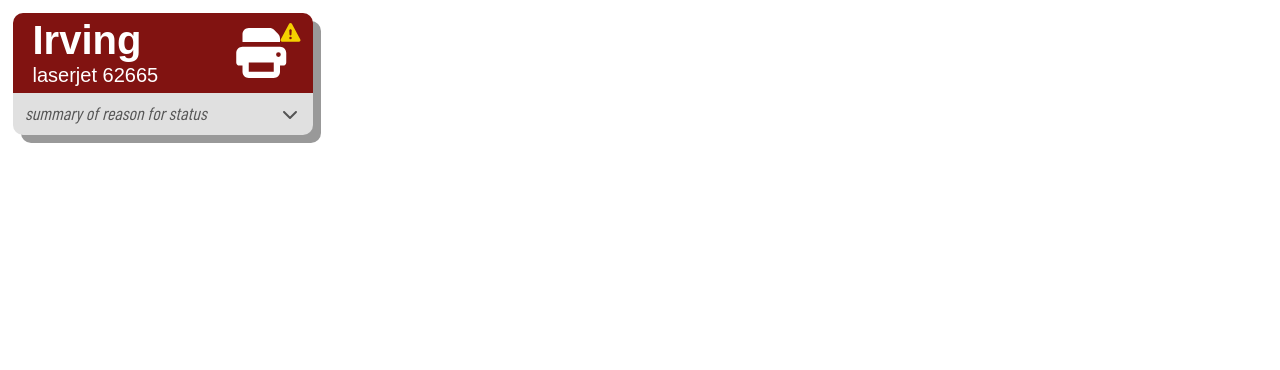
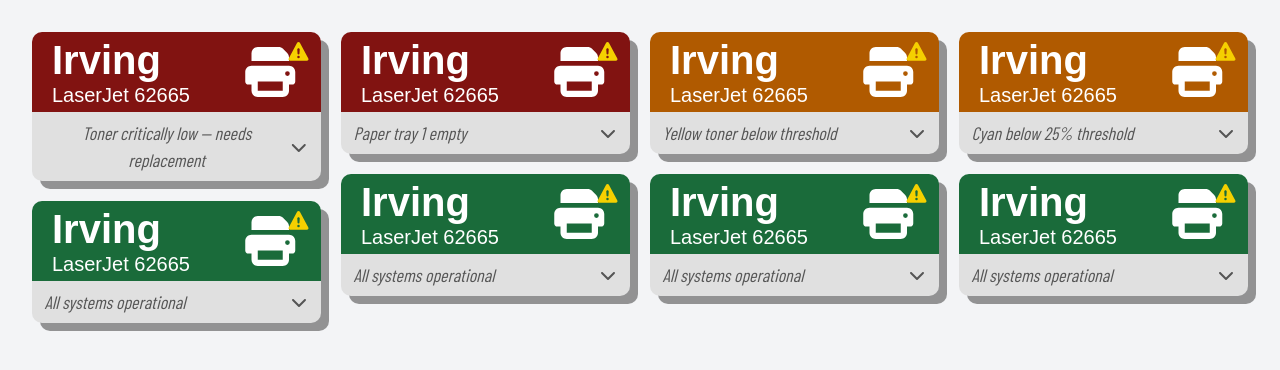
Before and after one commit to resiu/crit-card-design, a React (Vite) app: page / in a window 1280 px wide. Shown: the top 370 px of the page. Built offline with nearby package versions, Linux system fonts and the light colour scheme; a web font is replaced by a local one.

Commit message:
masonry styled columns, card messages

```diff
--- a/src/App.jsx
+++ b/src/App.jsx
@@ -2,12 +2,12 @@
 import reactLogo from './assets/react.svg'
 import viteLogo from '/vite.svg'
 import './App.css'
-import CardComponent from './components/Card';
+import PrinterGrid from './components/PrinterGrid';
 import './dist.css';
 
 function App() {
   return (
-    <CardComponent />
+    <PrinterGrid />
   );
 }
 
--- a/src/components/Card.jsx
+++ b/src/components/Card.jsx
@@ -61,12 +61,12 @@
 
   return (
     <div
-      className="w-[18.75rem] m-[12.5px] inline-block"
+      className="w-full"
       style={{ filter: 'drop-shadow(0.5rem 0.5rem 0rem rgba(0,0,0,0.4))' }}
     >
       <Collapsible.Root open={open} onOpenChange={setOpen}>
 
-        {/* .card */}
+        {/* Card header */}
         <div
           className="w-full box-border h-[4.375rem] rounded-t-[0.625rem] px-[1.25rem] py-[2.5rem] flex justify-between items-center relative"
           style={{ backgroundColor: color }}
@@ -83,34 +83,34 @@
           <FontAwesomeIcon icon={faTriangleExclamation} className="text-[#f5d000] text-[1.25rem] absolute top-[10px] right-[10px]" />
         </div>
 
-        {/* .status-bar */}
-        <Collapsible.Trigger className={`w-full box-border bg-[#e0e0e0] hover:bg-[#d0d0d0] px-[12.5px] py-[7.5px] flex justify-between items-center cursor-pointer font-barlow text-[1.125rem] text-[#333] select-none ${open ? '' : 'rounded-b-[0.625rem]'}`}>
+        {/* Status / trigger bar */}
+        <Collapsible.Trigger
+          className={`w-full box-border bg-[#e0e0e0] hover:bg-[#d0d0d0] px-[12.5px] py-[7.5px] flex justify-between items-center cursor-pointer font-barlow text-[1.125rem] text-[#333] select-none ${open ? '' : 'rounded-b-[0.625rem]'}`}
+        >
           <span className="italic text-[#555]">{statusSummary}</span>
           <FontAwesomeIcon icon={open ? faChevronUp : faChevronDown} className="text-[#555] text-[1rem]" />
         </Collapsible.Trigger>
 
-        {/* .expanded-panel */}
-        <Collapsible.Panel className="bg-[#f5f5f5] rounded-b-[0.625rem] px-[15px] py-[12.5px] font-barlow text-[1.125rem] text-[#222] flex flex-col gap-[10px]">
-
-          {/* .info-map-row */}
+        {/* Expanded panel — normal flow, only pushes cards below in same column */}
+        <Collapsible.Panel
+          className="bg-[#f5f5f5] rounded-b-[0.625rem] px-[15px] py-[12.5px] font-barlow text-[1.125rem] text-[#222] flex flex-col gap-[10px]"
+        >
           <div className="flex justify-between items-start gap-[10px]">
-            <div className="flex flex-col gap-[2.5px] text-[1.0625rem] leading-[1.4]">
-              <div><span className="text-[#555]">printer ID:</span> {printerId}</div>
-              <div><span className="text-[#555]">ip address:</span> {ipAddress}</div>
-              <div><span className="text-[#555]">serial number:</span> {serialNumber}</div>
+            <div className="flex flex-col gap-[2.5px] text-[1.0625rem] leading-[1.4] min-w-0">
+              <div className="truncate"><span className="text-[#555]">printer ID:</span> {printerId}</div>
+              <div className="truncate"><span className="text-[#555]">ip address:</span> {ipAddress}</div>
+              <div className="truncate"><span className="text-[#555]">serial number:</span> {serialNumber}</div>
             </div>
-            <div className="w-[67.5px] h-[67.5px] bg-[#c8e6c9] border border-[#aaa] rounded-[5px] flex items-center justify-center">
+            <div className="w-[67.5px] h-[67.5px] shrink-0 bg-[#c8e6c9] border border-[#aaa] rounded-[5px] flex items-center justify-center">
               <span>map</span>
             </div>
           </div>
 
-          {/* paper */}
           <div className="flex flex-col gap-[5px]">
             <div className="text-[1.0625rem] text-[#555] mb-[2.5px]">paper</div>
             {paper.map((p, i) => <SupplyBar key={i} {...p} />)}
           </div>
 
-          {/* toner */}
           <div className="flex flex-col gap-[5px]">
             <div className="text-[1.0625rem] text-[#555] mb-[2.5px]">toner</div>
             {tonerSlots.map((t, i) => <SupplyBar key={i} {...t} />)}
@@ -122,8 +122,8 @@
               <FontAwesomeIcon icon={faChevronUp} />
             </Collapsible.Trigger>
           </div>
+        </Collapsible.Panel>
 
-        </Collapsible.Panel>
       </Collapsible.Root>
     </div>
   );
--- /dev/null
+++ b/src/components/PrinterGrid.jsx
@@ -0,0 +1,216 @@
+import { useMemo } from "react";
+import Card from "./Card";
+
+const printers = [
+  {
+    title: "Irving",
+    subtitle: "LaserJet 62665",
+    statusSummary: "Toner critically low — needs replacement",
+    printerId: "PRN-001-IRV",
+    ipAddress: "192.168.1.101",
+    serialNumber: "SN-38291",
+    printCount: "142,330",
+    color: "#811311",
+    isColor: false,
+    paper: [
+      { percent: 12, color: "#1a3a6b", warning: "Low paper!" },
+      { percent: 80, color: "#1a3a6b" },
+    ],
+    toner: [{ percent: 6, color: "#111111", warning: "Toner IN Inventory!" }],
+  },
+  {
+    title: "Irving",
+    subtitle: "LaserJet 62665",
+    statusSummary: "Paper tray 1 empty",
+    printerId: "PRN-002-IRV",
+    ipAddress: "192.168.1.102",
+    serialNumber: "SN-38292",
+    printCount: "98,741",
+    color: "#811311",
+    isColor: false,
+    paper: [
+      { percent: 0, color: "#1a3a6b", warning: "Empty!" },
+      { percent: 55, color: "#1a3a6b" },
+    ],
+    toner: [{ percent: 34, color: "#111111" }],
+  },
+  {
+    title: "Irving",
+    subtitle: "LaserJet 62665",
+    statusSummary: "Yellow toner below threshold",
+    printerId: "PRN-003-IRV",
+    ipAddress: "192.168.1.103",
+    serialNumber: "SN-38293",
+    printCount: "210,005",
+    color: "#b05a00",
+    isColor: true,
+    paper: [
+      { percent: 60, color: "#1a3a6b" },
+      { percent: 45, color: "#1a3a6b" },
+    ],
+    toner: [
+      { percent: 72, color: "#111111" },
+      { percent: 68, color: "#00bcd4" },
+      { percent: 55, color: "#e91e8c" },
+      { percent: 18, color: "#f5d000", warning: "Low toner" },
+    ],
+  },
+  {
+    title: "Irving",
+    subtitle: "LaserJet 62665",
+    statusSummary: "Cyan below 25% threshold",
+    printerId: "PRN-004-IRV",
+    ipAddress: "192.168.1.104",
+    serialNumber: "SN-38294",
+    printCount: "77,430",
+    color: "#b05a00",
+    isColor: true,
+    paper: [
+      { percent: 88, color: "#1a3a6b" },
+      { percent: 30, color: "#1a3a6b" },
+    ],
+    toner: [
+      { percent: 90, color: "#111111" },
+      { percent: 22, color: "#00bcd4", warning: "Low toner" },
+      { percent: 77, color: "#e91e8c" },
+      { percent: 65, color: "#f5d000" },
+    ],
+  },
+  {
+    title: "Irving",
+    subtitle: "LaserJet 62665",
+    statusSummary: "All systems operational",
+    printerId: "PRN-005-IRV",
+    ipAddress: "192.168.1.105",
+    serialNumber: "SN-38295",
+    printCount: "54,120",
+    color: "#1a6b3a",
+    isColor: true,
+    paper: [
+      { percent: 95, color: "#1a3a6b" },
+      { percent: 70, color: "#1a3a6b" },
+    ],
+    toner: [
+      { percent: 85, color: "#111111" },
+      { percent: 90, color: "#00bcd4" },
+      { percent: 78, color: "#e91e8c" },
+      { percent: 82, color: "#f5d000" },
+    ],
+  },
+  {
+    title: "Irving",
+    subtitle: "LaserJet 62665",
+    statusSummary: "All systems operational",
+    printerId: "PRN-006-IRV",
+    ipAddress: "192.168.1.106",
+    serialNumber: "SN-38296",
+    printCount: "33,800",
+    color: "#1a6b3a",
+    isColor: false,
+    paper: [
+      { percent: 76, color: "#1a3a6b" },
+      { percent: 100, color: "#1a3a6b" },
+    ],
+    toner: [{ percent: 62, color: "#111111" }],
+  },
+  {
+    title: "Irving",
+    subtitle: "LaserJet 62665",
+    statusSummary: "All systems operational",
+    printerId: "PRN-007-IRV",
+    ipAddress: "192.168.1.107",
+    serialNumber: "SN-38297",
+    printCount: "189,050",
+    color: "#1a6b3a",
+    isColor: true,
+    paper: [
+      { percent: 50, color: "#1a3a6b" },
+      { percent: 85, color: "#1a3a6b" },
+    ],
+    toner: [
+      { percent: 45, color: "#111111" },
+      { percent: 60, color: "#00bcd4" },
+      { percent: 70, color: "#e91e8c" },
+      { percent: 55, color: "#f5d000" },
+    ],
+  },
+  {
+    title: "Irving",
+    subtitle: "LaserJet 62665",
+    statusSummary: "All systems operational",
+    printerId: "PRN-008-IRV",
+    ipAddress: "192.168.1.108",
+    serialNumber: "SN-38298",
+    printCount: "401,230",
+    color: "#1a6b3a",
+    isColor: false,
+    paper: [
+      { percent: 40, color: "#1a3a6b" },
+      { percent: 90, color: "#1a3a6b" },
+    ],
+    toner: [{ percent: 78, color: "#111111" }],
+  },
+];
+
+// Distribute cards into N columns in order: card 0→col0, card 1→col1, ..., card N→col0, etc.
+function distributeIntoColumns(items, colCount) {
+  const cols = Array.from({ length: colCount }, () => []);
+  items.forEach((item, i) => cols[i % colCount].push({ item, index: i }));
+  return cols;
+}
+
+// Hook that returns the number of columns based on container width
+// We use a simple breakpoint approach via CSS — but since we need JS column count
+// to distribute cards, we use a ResizeObserver on the container.
+import { useState, useEffect, useRef, useCallback } from "react";
+
+function useColumnCount(minColWidth = 280, gap = 20) {
+  const ref = useRef(null);
+  const [colCount, setColCount] = useState(1);
+
+  const calculate = useCallback(() => {
+    if (!ref.current) return;
+    const width = ref.current.offsetWidth;
+    const count = Math.max(1, Math.floor((width + gap) / (minColWidth + gap)));
+    setColCount(count);
+  }, [minColWidth, gap]);
+
+  useEffect(() => {
+    calculate();
+    const ro = new ResizeObserver(calculate);
+    if (ref.current) ro.observe(ref.current);
+    return () => ro.disconnect();
+  }, [calculate]);
+
+  return [ref, colCount];
+}
+
+const PrinterGrid = () => {
+  const [containerRef, colCount] = useColumnCount(280, 20);
+  const columns = useMemo(
+    () => distributeIntoColumns(printers, colCount),
+    [colCount]
+  );
+
+  return (
+    <div className="min-h-screen bg-gray-100 p-8">
+      {/*
+       * One flex child per column, each column is flex-col.
+       * Cards are distributed left-to-right across columns (0,1,2,3,0,1,2,3…).
+       * Expanding a card pushes only the cards below it in that same column.
+       * All columns are equal width (flex-1), filling the full container.
+       */}
+      <div ref={containerRef} className="flex gap-5 items-start w-full">
+        {columns.map((col, ci) => (
+          <div key={ci} className="flex-1 flex flex-col gap-5 min-w-0">
+            {col.map(({ item, index }) => (
+              <Card key={index} {...item} />
+            ))}
+          </div>
+        ))}
+      </div>
+    </div>
+  );
+};
+
+export default PrinterGrid;
```
